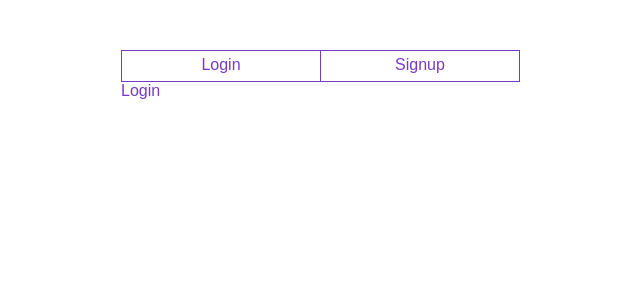
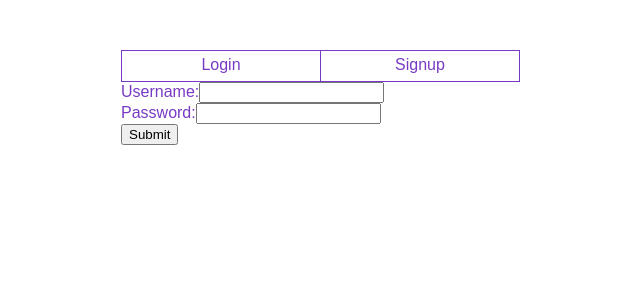
Before and after one commit to kevinmjacobs/prkr, a React app: page / in a window 1280 px wide. Shown: the top 300 px of the page, without its empty margins (319-959 px from the left). Built offline with nearby package versions, Linux system fonts and the light colour scheme; no server answers; the HTML template or start-up script is replaced by a standard one.

Commit message:
Refactor Login structure Create LoginPortal, Login, and Signup files

```diff
--- a/src/components/login/Login.jsx
+++ b/src/components/loginPortal/LoginPortal.jsx
@@ -1,6 +1,8 @@
 import React from 'react';
 import { BrowserRouter as Router, Route, Link } from "react-router-dom";
-import { MainDiv, LoginTab, SignupTab} from './Login.style.js';
+import { Login } from "./login/Login.jsx";
+import { Signup } from "./signup/Signup.jsx";
+import { MainDiv, LoginTab, SignupTab } from './LoginPortal.style.js';
 
 class LoginPortal extends React.Component {
   constructor() {
@@ -18,6 +20,7 @@ class LoginPortal extends React.Component {
             <SignupTab>Signup</SignupTab>
           </Link>
           <Route exact path="/" component={Login} />
+          <Route path="/login" component={Login} />
           <Route path="/signup" component={Signup} />
         </MainDiv>
       </Router>
@@ -25,17 +28,4 @@ class LoginPortal extends React.Component {
   }
 }
 
-const Login = () => (
-  <div>
-    Login
-  </div>
-);
-
-const Signup = () => (
-  <div>
-    Signup
-  </div>
-);
-
-
 export default LoginPortal;
--- /dev/null
+++ b/src/components/loginPortal/login/Login.jsx
@@ -0,0 +1,19 @@
+import React from 'react'
+
+export const Login = () => (
+  <form>
+    <div>
+      <label>
+        Username:
+        <input type="text" />
+      </label>
+    </div>
+    <div>
+      <label>
+        Password:
+        <input type="text" />
+      </label>
+    </div>
+    <input type="submit" value="Submit" />
+  </form>
+);
--- /dev/null
+++ b/src/components/loginPortal/signup/Signup.jsx
@@ -0,0 +1,7 @@
+import React from 'react'
+
+export const Signup = () => (
+  <div>
+    Signup
+  </div>
+);
--- a/src/index.jsx
+++ b/src/index.jsx
@@ -5,7 +5,7 @@ import { combineReducers, createStore } from 'redux';
 import logoReducer from './reducers/logoReducer.js'
 import itemReducer from './reducers/itemReducer.js'
 import App from './components/App.jsx';
-import Login from './components/login/Login.jsx';
+import LoginPortal from './components/loginPortal/LoginPortal.jsx';
 
 const allReducers = combineReducers({
   items: itemReducer,
@@ -26,7 +26,7 @@ const store = createStore(
 render(
   <Provider store={store}>
     {/* <App /> */}
-    <Login />
+    <LoginPortal />
   </Provider>,
   document.getElementById("app")
 )
```
Also changed, not shown: src/components/loginPortal/LoginPortal.style.js (renamed from src/components/login/Login.style.js), 1 other file (tests, documents, lock files or other folders).
